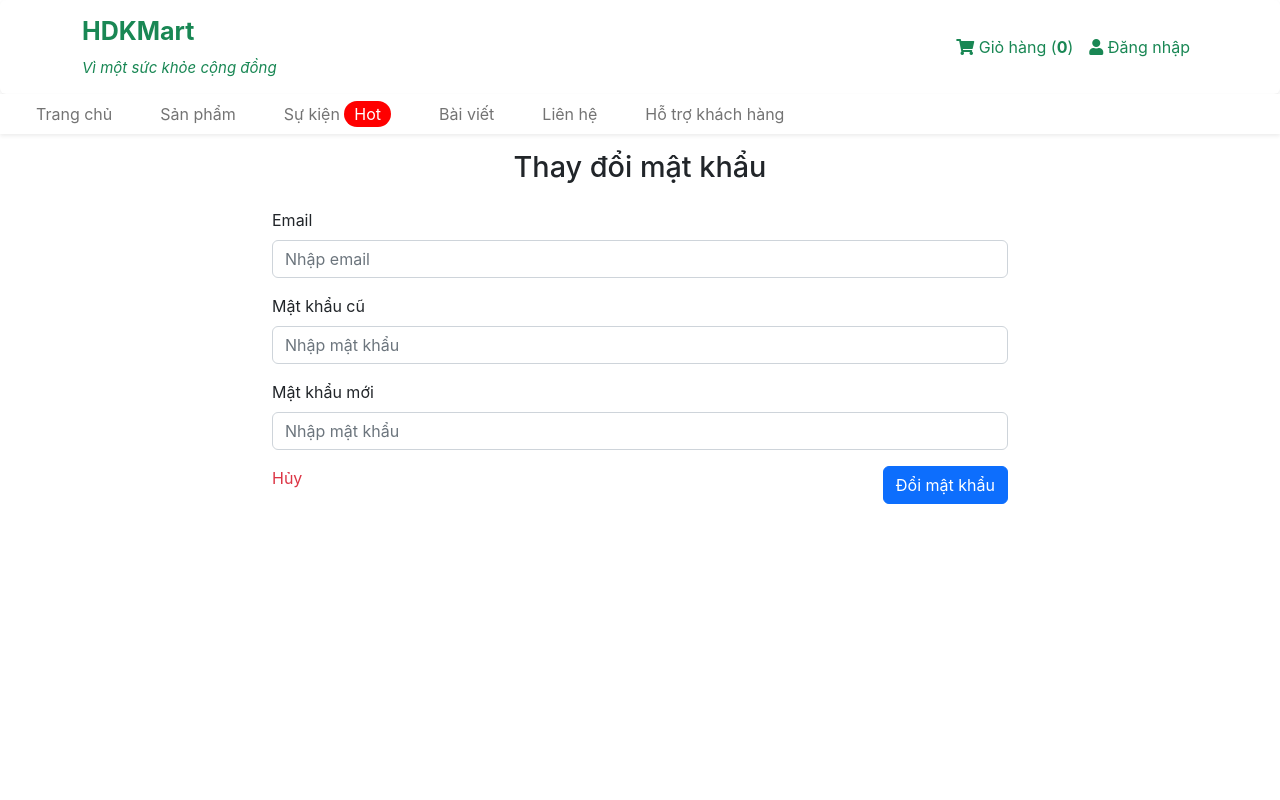
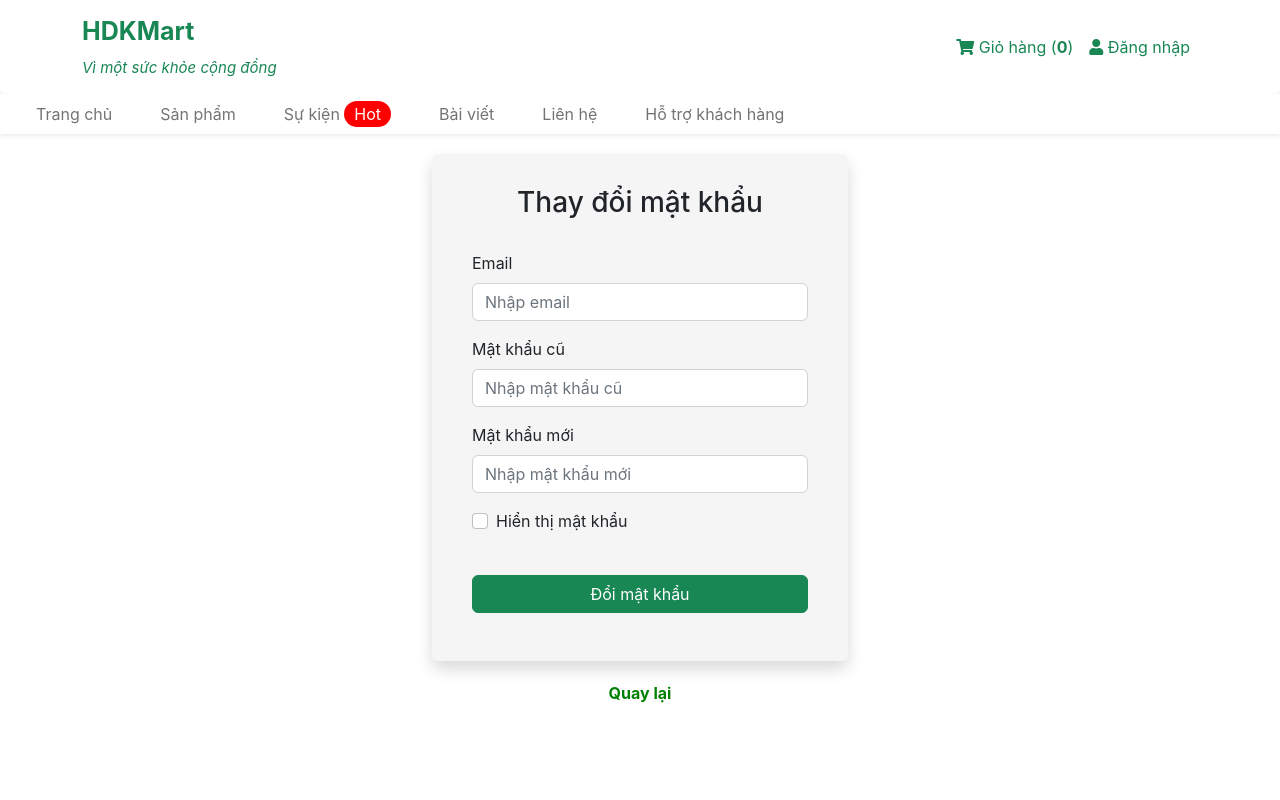
Before and after one commit to DiepThaiDuong-19110009/frontend-TLCN, a React (Create React App) app: page /changepassword in a window 1280 px wide. Shown: the top 800 px of the page. Built offline with nearby package versions, Linux system fonts and the light colour scheme.

Commit message:
Update custom form

```diff
--- a/src/screens/ChangePassword.jsx
+++ b/src/screens/ChangePassword.jsx
@@ -1,10 +1,9 @@
 import { React, useState, useEffect } from 'react'
 import { Link, useNavigate } from 'react-router-dom'
-import { Button, Form } from 'react-bootstrap'
+import { Button, Form, Row, Col } from 'react-bootstrap'
 import { useDispatch, useSelector } from 'react-redux'
 import Loader from '../components/Loader'
 import Message from '../components/Message'
-import FormContainer from '../components/FormContainer'
 import { changePassword } from '../actions/userActions'
 
 const ChangePassword = () => {
@@ -19,6 +18,11 @@ const ChangePassword = () => {
 
     const userChangePassword = useSelector(state => state.userChangePassword)
     const { loading, error, userChangePass } = userChangePassword
+
+    const [passwordShown, setPasswordShown] = useState(false);
+    const togglePasswordVisiblity = () => {
+        setPasswordShown(passwordShown ? false : true);
+    };
 
     useEffect(() => {
         if (userChangePass) {
@@ -38,8 +42,9 @@ const ChangePassword = () => {
     }
 
     return (
-        <FormContainer>
-            <h1 className='d-flex justify-content-center py-3'>Thay đổi mật khẩu</h1>
+        <Row className='px-3 mx-0 d-flex justify-content-center align-items-center'>
+            <Col xl={4} md={5} sm={7} style={{ background: '#f5f5f5', margin: '20px', padding: '0 40px', borderRadius: '20px' }} className='shadow rounded'>
+                <h3 className='d-flex justify-content-center py-3'>Thay đổi mật khẩu</h3>
                 {message && <Message variant='danger'>{message}</Message>}
                 {error && <Message variant='danger'>{error}</Message>}
                 {loading && <Loader />}
@@ -50,18 +55,35 @@ const ChangePassword = () => {
                     </Form.Group>
                     <Form.Group controlId='password' className='py-3'>
                         <Form.Label>Mật khẩu cũ</Form.Label>
-                    <Form.Control type='password' placeholder='Nhập mật khẩu' value={oldPassword} onChange={(e) => setOldPassword(e.target.value)}></Form.Control>
+                        <Form.Control type={passwordShown ? "text" : "password"} placeholder='Nhập mật khẩu cũ' value={oldPassword} onChange={(e) => setOldPassword(e.target.value)}></Form.Control>
                     </Form.Group>
                     <Form.Group controlId='password'>
                         <Form.Label>Mật khẩu mới</Form.Label>
-                    <Form.Control type='password' placeholder='Nhập mật khẩu' value={newPassword} onChange={(e) => setNewPassword(e.target.value)}></Form.Control>
+                        <Form.Control type={passwordShown ? "text" : "password"} placeholder='Nhập mật khẩu mới' value={newPassword} onChange={(e) => setNewPassword(e.target.value)}></Form.Control>
                     </Form.Group>
-                <Form.Group className='d-flex justify-content-between py-3'>
-                    <Link className='text-danger' to='/'>Hủy</Link>
-                    <Button type='submit' variant='primary'>Đổi mật khẩu</Button>
+                    <Form.Group className='py-3'>
+                        <Form>
+                            <div key='default-checkbox'>
+                                <Form.Check
+                                    type='checkbox'
+                                    id='default-checkbox'
+                                    label='Hiển thị mật khẩu'
+                                    onClick={togglePasswordVisiblity}
+                                />
+                            </div>
+                        </Form>
+                    </Form.Group>
+                    <Form.Group className='d-flex justify-content-between pb-5 pt-4' >
+                        <Button style={{ width: '100%' }} type='submit' variant='success'>Đổi mật khẩu</Button>
                     </Form.Group>
                 </Form>
-        </FormContainer>
+            </Col>
+            <Row>
+                <Link to='/' className='px-3 mx-0 d-flex justify-content-center align-items-center' style={{ textDecoration: 'none', color: 'green', marginLeft: '5px' }}>
+                    <strong>Quay lại</strong>
+                </Link>
+            </Row>
+        </Row>
     )
 }
 
--- a/src/screens/ForgotPassword.jsx
+++ b/src/screens/ForgotPassword.jsx
@@ -47,7 +47,7 @@ const ForgotPassword = () => {
             </Col>
             <Row>
                 <Link to='/login' className='px-3 mx-0 d-flex justify-content-center align-items-center' style={{ textDecoration: 'none', color: 'green', marginLeft: '5px' }}>
-                    Quay lại
+                    <strong>Quay lại</strong>
                 </Link>
             </Row>
         </Row>
```
Lines whose indentation alone changed are shown as unchanged.
